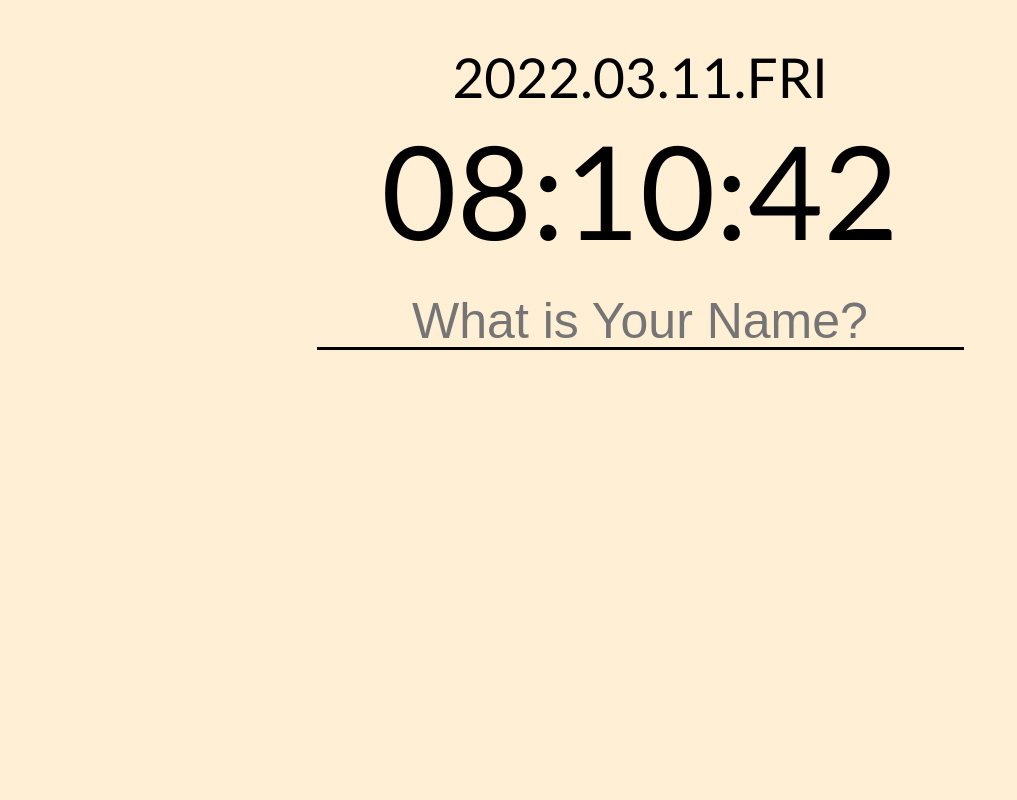
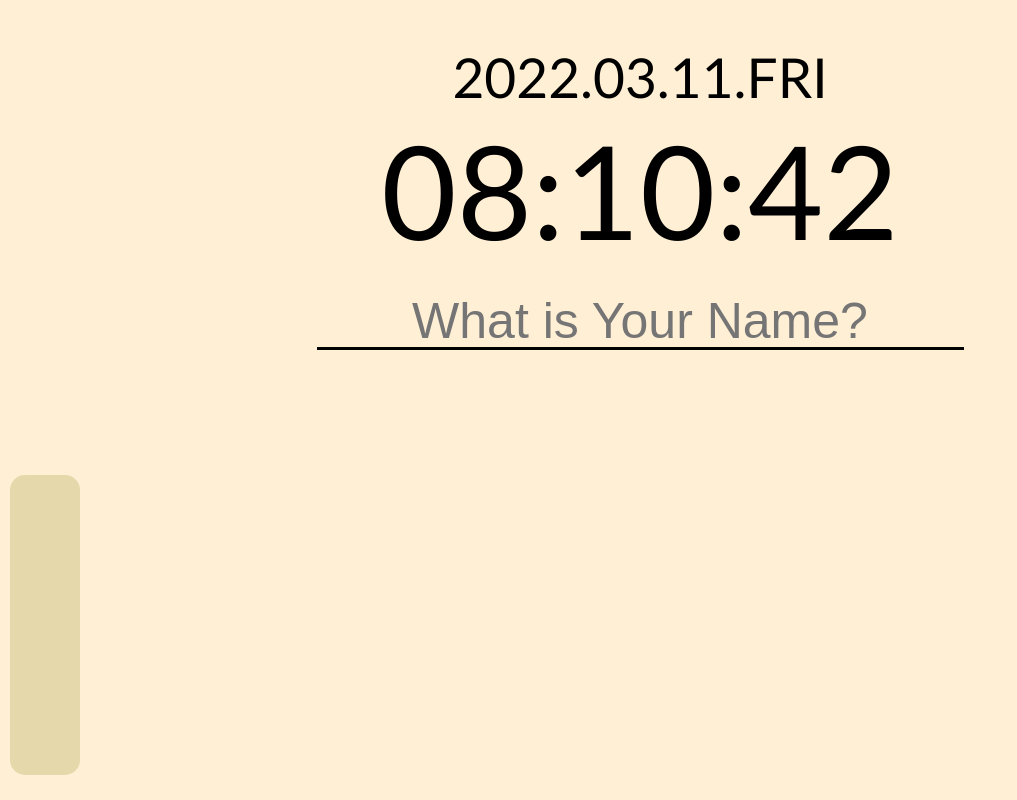
Before and after one commit to csumin0825/CSS_TEST, a plain HTML site: page index.html in a window 1280 px wide. Shown: the whole page, without its empty margins (0-1017 px from the left). Drawn offline with Linux system fonts and the light colour scheme.

Commit message:
Update menu div

```diff
--- a/css/styles.css
+++ b/css/styles.css
@@ -7,6 +7,8 @@
 } */
 
 body {
+  width: 100%;
+  height: 100%;
   background-color: #ffefd5;
   font-family: "Trebuchet MS", Verdana, sans-serif;
   display: flex;
@@ -47,6 +49,20 @@ body {
   font-style: italic;
 }
 
+#menu {
+  position: absolute;
+  width: 70px;
+  height: 300px;
+  left: 0;
+  bottom: 0;
+  margin-left: 10px;
+  margin-bottom: 25px;
+  background-color: rgba(189, 183, 107, 0.4);
+  border-radius: 15px;
+  display: flex;
+  align-items: center;
+}
+
 .input {
   margin: 10px;
   height: 50px;
--- a/index.html
+++ b/index.html
@@ -8,6 +8,9 @@
     <title>CSS_TEST</title>
   </head>
   <body>
+    <div id="menu">
+      <img />
+    </div>
     <h1 id="date">----.--.--.mon</h1>
     <h2 id="clock">00:00:00</h2>
     <form id="login-form">
```
